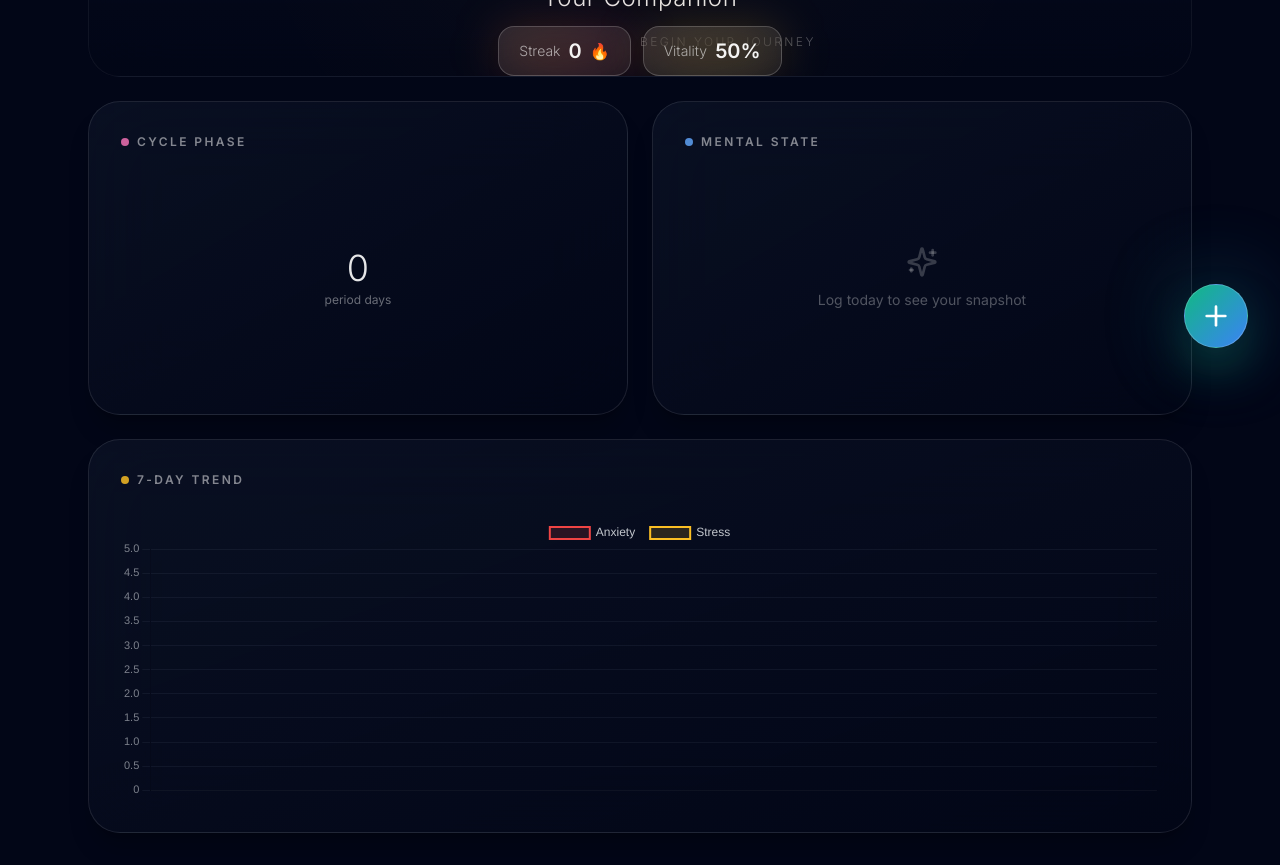
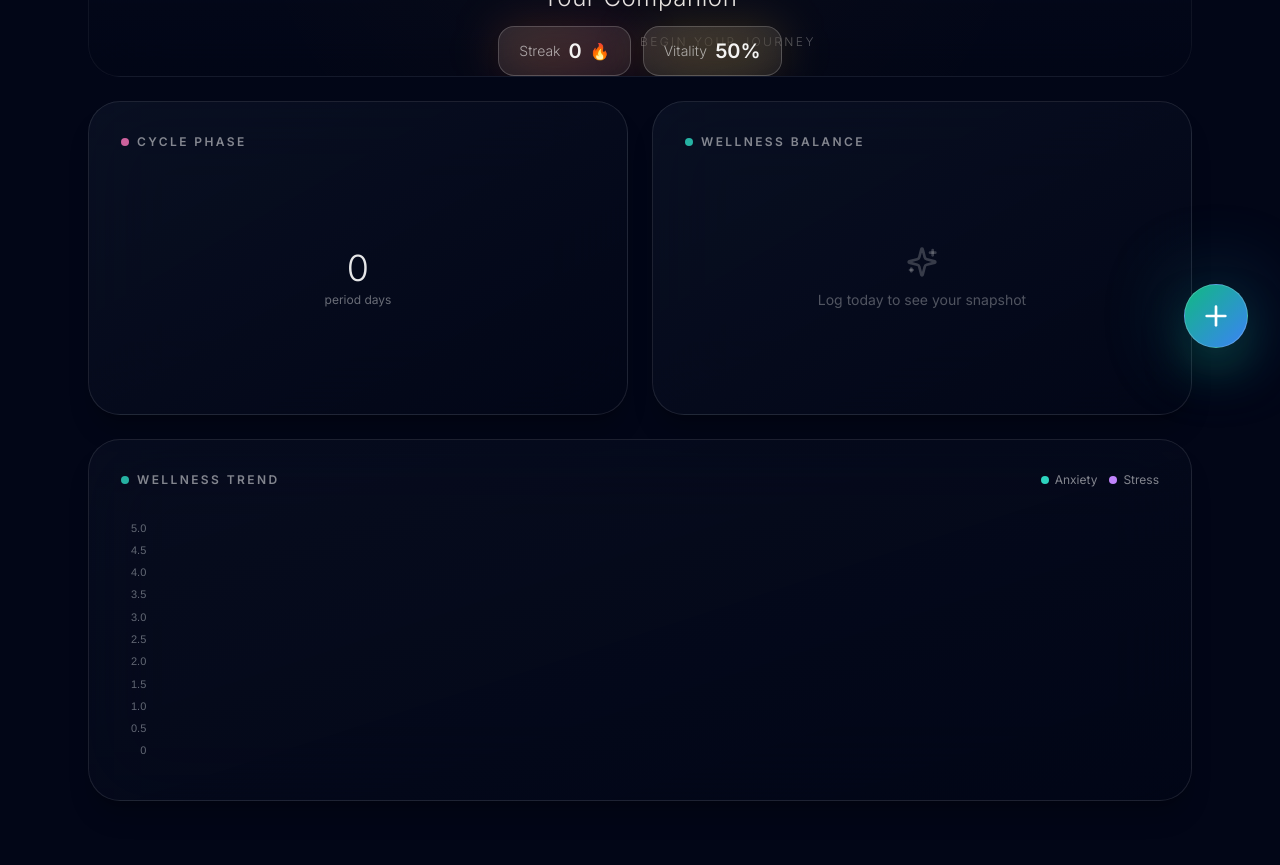
Before and after one commit to psspowers/pcos-Jan_11, a React (Vite) app: page / in a window 1280 px wide. Shown: the part 420-1285 px from the top of the page. After the commit the page ends 1253 px from the top, so only its background shows below. Built offline with nearby package versions, Linux system fonts and the light colour scheme.

Commit message:
Updated BentoDashboard.tsx

```diff
--- a/src/components/RadarChart.tsx
+++ b/src/components/RadarChart.tsx
@@ -35,7 +35,7 @@ export const MentalWellnessRadar: React.FC<RadarChartProps> = ({
   bodyImage
 }) => {
   const data = {
-    labels: ['Anxiety', 'Low Mood', 'Stress', 'Sleep', 'Body Image'],
+    labels: ['Anxiety', 'Mood Strain', 'Stress', 'Sleep', 'Body Image'],
     datasets: [
       {
         label: 'Today',
@@ -46,13 +46,15 @@ export const MentalWellnessRadar: React.FC<RadarChartProps> = ({
           5 - sleepQuality,
           5 - bodyImage
         ],
-        backgroundColor: 'rgba(239, 68, 68, 0.2)',
-        borderColor: 'rgba(239, 68, 68, 0.8)',
-        borderWidth: 2,
-        pointBackgroundColor: 'rgba(239, 68, 68, 1)',
+        backgroundColor: 'rgba(45, 212, 191, 0.15)',
+        borderColor: 'rgba(45, 212, 191, 0.8)',
+        borderWidth: 2.5,
+        pointBackgroundColor: 'rgba(45, 212, 191, 1)',
         pointBorderColor: '#fff',
         pointHoverBackgroundColor: '#fff',
-        pointHoverBorderColor: 'rgba(239, 68, 68, 1)'
+        pointHoverBorderColor: 'rgba(45, 212, 191, 1)',
+        pointRadius: 4,
+        pointHoverRadius: 6
       }
     ]
   };
@@ -63,23 +65,28 @@ export const MentalWellnessRadar: React.FC<RadarChartProps> = ({
     scales: {
       r: {
         angleLines: {
-          color: 'rgba(148, 163, 184, 0.1)'
+          color: 'rgba(148, 163, 184, 0.1)',
+          lineWidth: 1
         },
         grid: {
-          color: 'rgba(148, 163, 184, 0.1)'
+          color: 'rgba(148, 163, 184, 0.1)',
+          circular: true,
+          lineWidth: 1
         },
         pointLabels: {
-          color: 'rgba(241, 245, 249, 0.7)',
+          color: 'rgba(241, 245, 249, 0.6)',
           font: {
             size: 11,
-            family: 'Inter, system-ui, sans-serif'
+            family: 'Inter, system-ui, sans-serif',
+            weight: '400'
           }
         },
         ticks: {
-          color: 'rgba(241, 245, 249, 0.5)',
+          color: 'rgba(241, 245, 249, 0.3)',
           backdropColor: 'transparent',
           stepSize: 1,
-          maxTicksLimit: 6
+          maxTicksLimit: 6,
+          display: false
         },
         suggestedMin: 0,
         suggestedMax: 5
@@ -90,22 +97,24 @@ export const MentalWellnessRadar: React.FC<RadarChartProps> = ({
         display: false
       },
       tooltip: {
-        backgroundColor: 'rgba(15, 23, 42, 0.9)',
-        titleColor: 'rgba(241, 245, 249, 0.9)',
-        bodyColor: 'rgba(241, 245, 249, 0.8)',
-        borderColor: 'rgba(148, 163, 184, 0.2)',
+        backgroundColor: 'rgba(15, 23, 42, 0.95)',
+        titleColor: 'rgba(45, 212, 191, 1)',
+        bodyColor: 'rgba(241, 245, 249, 0.9)',
+        borderColor: 'rgba(45, 212, 191, 0.3)',
         borderWidth: 1,
         padding: 12,
         displayColors: false,
+        cornerRadius: 8,
         callbacks: {
           label: (context) => {
             const value = context.parsed.r;
             const label = context.label || '';
 
             if (label === 'Sleep' || label === 'Body Image') {
-              return `${label}: ${5 - value}/5`;
+              const displayValue = 5 - value;
+              return `${label}: ${displayValue}/5 ${displayValue >= 4 ? '✨' : displayValue >= 3 ? '👌' : '💤'}`;
             }
-            return `${label}: ${value}/5`;
+            return `${label}: ${value}/5 ${value <= 1 ? '✨' : value <= 2 ? '👌' : '⚠️'}`;
           }
         }
       }
--- a/src/screens/BentoDashboard.tsx
+++ b/src/screens/BentoDashboard.tsx
@@ -108,23 +108,63 @@ export const BentoDashboard: React.FC = () => {
       {
         label: 'Anxiety',
         data: recentLogs.map(l => l.psychological.anxiety).reverse(),
-        borderColor: 'rgba(239, 68, 68, 1)',
-        backgroundColor: 'rgba(239, 68, 68, 0.15)',
+        borderColor: 'rgba(45, 212, 191, 1)',
+        backgroundColor: (context: any) => {
+          const ctx = context.chart.ctx;
+          const gradient = ctx.createLinearGradient(0, 0, 0, 300);
+          gradient.addColorStop(0, 'rgba(45, 212, 191, 0.3)');
+          gradient.addColorStop(1, 'rgba(45, 212, 191, 0.01)');
+          return gradient;
+        },
         fill: true,
         tension: 0.4,
-        borderWidth: 2
+        borderWidth: 2.5,
+        pointRadius: 0,
+        pointHoverRadius: 6,
+        pointBackgroundColor: 'rgba(45, 212, 191, 1)',
+        pointBorderColor: '#fff',
+        pointBorderWidth: 2
       },
       {
         label: 'Stress',
         data: recentLogs.map(l => l.psychological.stress).reverse(),
-        borderColor: 'rgba(251, 191, 36, 1)',
-        backgroundColor: 'rgba(251, 191, 36, 0.15)',
+        borderColor: 'rgba(168, 85, 247, 1)',
+        backgroundColor: (context: any) => {
+          const ctx = context.chart.ctx;
+          const gradient = ctx.createLinearGradient(0, 0, 0, 300);
+          gradient.addColorStop(0, 'rgba(168, 85, 247, 0.3)');
+          gradient.addColorStop(1, 'rgba(168, 85, 247, 0.01)');
+          return gradient;
+        },
         fill: true,
         tension: 0.4,
-        borderWidth: 2
+        borderWidth: 2.5,
+        pointRadius: 0,
+        pointHoverRadius: 6,
+        pointBackgroundColor: 'rgba(168, 85, 247, 1)',
+        pointBorderColor: '#fff',
+        pointBorderWidth: 2
       }
     ]
   };
+
+  const calculateTrend = (data: number[]) => {
+    if (data.length < 2) return { trend: 0, direction: 'stable' };
+    const recent = data.slice(-3).reduce((a, b) => a + b, 0) / 3;
+    const previous = data.slice(0, -3).reduce((a, b) => a + b, 0) / Math.max(1, data.length - 3);
+    const change = ((recent - previous) / Math.max(1, previous)) * 100;
+    return {
+      trend: Math.abs(Math.round(change)),
+      direction: change < -5 ? 'down' : change > 5 ? 'up' : 'stable'
+    };
+  };
+
+  const anxietyTrend = calculateTrend(recentLogs.map(l => l.psychological.anxiety));
+  const trendInsight = anxietyTrend.direction === 'down'
+    ? `Anxiety trending down ${anxietyTrend.trend}% vs last week`
+    : anxietyTrend.direction === 'up'
+    ? `Anxiety elevated ${anxietyTrend.trend}% vs last week`
+    : 'Anxiety levels holding steady';
 
   const trendOptions = {
     responsive: true,
@@ -134,38 +174,40 @@ export const BentoDashboard: React.FC = () => {
         beginAtZero: true,
         max: 5,
         grid: {
-          color: 'rgba(148, 163, 184, 0.08)'
+          display: false
+        },
+        border: {
+          display: false
         },
         ticks: {
-          color: 'rgba(241, 245, 249, 0.5)',
+          color: 'rgba(241, 245, 249, 0.4)',
           font: {
-            size: 11
-          }
+            size: 11,
+            weight: '300'
+          },
+          padding: 10
         }
       },
       x: {
         grid: {
-          color: 'rgba(148, 163, 184, 0.08)'
+          display: false
+        },
+        border: {
+          display: false
         },
         ticks: {
-          color: 'rgba(241, 245, 249, 0.5)',
+          color: 'rgba(241, 245, 249, 0.4)',
           font: {
-            size: 11
-          }
+            size: 11,
+            weight: '300'
+          },
+          padding: 10
         }
       }
     },
     plugins: {
       legend: {
-        display: true,
-        labels: {
-          color: 'rgba(241, 245, 249, 0.8)',
-          font: {
-            size: 12,
-            weight: '400'
-          },
-          padding: 15
-        }
+        display: false
       },
       tooltip: {
         backgroundColor: 'rgba(15, 23, 42, 0.95)',
@@ -174,7 +216,11 @@ export const BentoDashboard: React.FC = () => {
         borderColor: 'rgba(148, 163, 184, 0.3)',
         borderWidth: 1,
         padding: 12,
-        cornerRadius: 8
+        cornerRadius: 8,
+        displayColors: true,
+        boxWidth: 8,
+        boxHeight: 8,
+        usePointStyle: true
       }
     }
   };
@@ -292,8 +338,8 @@ export const BentoDashboard: React.FC = () => {
             <div className="absolute inset-0 bg-gradient-to-br from-blue-500/10 to-teal-500/10 rounded-[2rem] blur-2xl group-hover:blur-3xl opacity-0 group-hover:opacity-100 transition-all duration-500" />
             <div className="relative bg-gradient-to-br from-slate-900/60 to-slate-950/80 backdrop-blur-2xl rounded-[2rem] border border-white/10 p-8 hover:border-white/20 transition-all shadow-xl shadow-black/20">
               <div className="flex items-center gap-2 mb-6">
-                <div className="w-2 h-2 rounded-full bg-blue-400 animate-pulse" />
-                <h3 className="text-xs font-semibold text-white/50 uppercase tracking-[0.2em]">Mental State</h3>
+                <div className="w-2 h-2 rounded-full bg-teal-400 animate-pulse" />
+                <h3 className="text-xs font-semibold text-white/50 uppercase tracking-[0.2em]">Wellness Balance</h3>
               </div>
               {todayLog ? (
                 <MentalWellnessRadar
@@ -319,13 +365,32 @@ export const BentoDashboard: React.FC = () => {
           transition={{ delay: 0.3 }}
           className="group relative"
         >
-          <div className="absolute inset-0 bg-gradient-to-br from-amber-500/10 to-red-500/10 rounded-[2rem] blur-2xl group-hover:blur-3xl opacity-0 group-hover:opacity-100 transition-all duration-500" />
-          <div className="relative bg-gradient-to-br from-slate-900/60 to-slate-950/80 backdrop-blur-2xl rounded-[2rem] border border-white/10 p-8 hover:border-white/20 transition-all shadow-xl shadow-black/20">
-            <div className="flex items-center gap-2 mb-6">
-              <div className="w-2 h-2 rounded-full bg-amber-400 animate-pulse" />
-              <h3 className="text-xs font-semibold text-white/50 uppercase tracking-[0.2em]">7-Day Trend</h3>
+          <div className="absolute inset-0 bg-gradient-to-br from-teal-500/10 to-purple-500/10 rounded-[2rem] blur-2xl group-hover:blur-3xl opacity-0 group-hover:opacity-100 transition-all duration-500" />
+          <div className="relative bg-gradient-to-br from-slate-900/40 to-slate-950/60 backdrop-blur-2xl rounded-[2rem] border border-white/10 p-8 hover:border-white/20 transition-all shadow-xl shadow-black/20">
+            <div className="flex items-center justify-between mb-6">
+              <div className="flex items-center gap-2">
+                <div className="w-2 h-2 rounded-full bg-teal-400 animate-pulse" />
+                <h3 className="text-xs font-semibold text-white/50 uppercase tracking-[0.2em]">Wellness Trend</h3>
+              </div>
+              <div className="flex gap-3">
+                <div className="flex items-center gap-1.5">
+                  <div className="w-2 h-2 rounded-full bg-teal-400" />
+                  <span className="text-xs text-white/50">Anxiety</span>
+                </div>
+                <div className="flex items-center gap-1.5">
+                  <div className="w-2 h-2 rounded-full bg-purple-400" />
+                  <span className="text-xs text-white/50">Stress</span>
+                </div>
+              </div>
             </div>
-            <div className="h-72">
+            {recentLogs.length > 0 && (
+              <div className="mb-4 px-4 py-2.5 rounded-xl bg-white/5 border border-white/10 backdrop-blur-sm">
+                <p className="text-sm text-white/70 font-light">
+                  {trendInsight}
+                </p>
+              </div>
+            )}
+            <div className="h-64">
               <Line data={trendData} options={trendOptions} />
             </div>
           </div>
```
